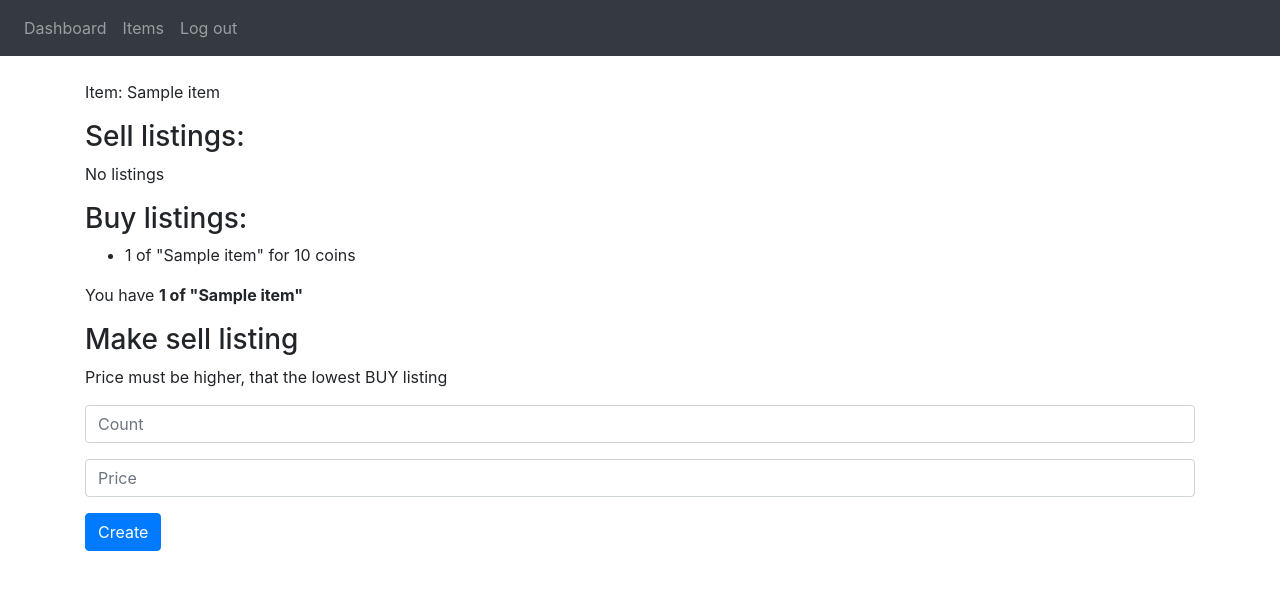
After one commit to michalo2882/auction-house, a Django app: page /inventory/1/sell in a window 1280 px wide. The commit adds this page. Shown: the top 590 px of the page. Run offline with Django 3.2, Linux system fonts and the light colour scheme; a user stored in the database is signed in; tables that the repository leaves empty hold one stand-in row (values such as "Sample post"); some libraries are stand-ins or nearby versions.

Commit message:
create inventory_sell view

```diff
--- /dev/null
+++ b/app/forms.py
@@ -0,0 +1,6 @@
+from django import forms
+
+
+class CreateListingForm(forms.Form):
+    count = forms.IntegerField(label='Count')
+    price = forms.IntegerField(label='Price')
--- a/app/templates/app/dashboard.html
+++ b/app/templates/app/dashboard.html
@@ -26,11 +26,13 @@
         <p>No listings</p>
     {% endif %}
 
-        <h3>Your inventory:</h3>
+    <h3>Your inventory:</h3>
     {% if inventory_items %}
         <ul>
             {% for inventory_item in inventory_items %}
-                <li>{{ inventory_item.description }}</li>
+                <li>{{ inventory_item.description }} <a class="btn btn-sm btn-light"
+                                                        href="{% url 'app:inventory_sell' inventory_item.pk %}">Sell</a>
+                </li>
             {% endfor %}
         </ul>
     {% else %}
--- /dev/null
+++ b/app/templates/app/inventory_sell.html
@@ -0,0 +1,23 @@
+{% extends 'app/base.html' %}
+
+{% block content %}
+    {% include 'app/item_listings_fragment.html' %}
+
+    {% if error_message %}
+        <div class="alert alert-danger" role="alert">{{ error_message }}</div>
+    {% endif %}
+
+    <p>You have <strong>{{ inventory_item.description }}</strong></p>
+    <h3>Make sell listing</h3>
+    <p>Price must be higher, that the lowest BUY listing</p>
+    <form action="{% url 'app:inventory_sell' inventory_item.pk %}" method="post">
+        {% csrf_token %}
+        <div class="form-group">
+            <input type="number" class="form-control" id="listing_count" name="count" placeholder="Count">
+        </div>
+        <div class="form-group">
+            <input type="number" class="form-control" id="listing_count" name="price" placeholder="Price">
+        </div>
+        <input class="btn btn-primary" type="submit" value="Create">
+    </form>
+{% endblock %}
--- /dev/null
+++ b/app/templates/app/item_listings_fragment.html
@@ -0,0 +1,23 @@
+<p>Item: {{ item }}</p>
+
+<h3>Sell listings:</h3>
+{% if sell_listings %}
+    <ul>
+        {% for listing in sell_listings %}
+            <li>{{ listing.description }}</li>
+        {% endfor %}
+    </ul>
+{% else %}
+    <p>No listings</p>
+{% endif %}
+
+<h3>Buy listings:</h3>
+{% if buy_listings %}
+    <ul>
+        {% for listing in buy_listings %}
+            <li>{{ listing.description }}</li>
+        {% endfor %}
+    </ul>
+{% else %}
+    <p>No listings</p>
+{% endif %}
--- a/app/urls.py
+++ b/app/urls.py
@@ -6,4 +6,5 @@ app_name = 'app'
 urlpatterns = [
     path('', views.dashboard, name='dashboard'),
     path('items', views.ItemsView.as_view(), name='items'),
+    path('inventory/<int:pk>/sell', views.inventory_sell, name='inventory_sell'),
 ]
--- a/app/views.py
+++ b/app/views.py
@@ -1,7 +1,9 @@
 from django.contrib.auth.decorators import login_required
-from django.shortcuts import render
+from django.shortcuts import render, get_object_or_404, redirect
 from django.views import generic
 
+from app.errors import FailedToCreateListingError
+from app.forms import CreateListingForm
 from app.models import Wallet, Item, Listing, InventoryItem
 
 
@@ -21,3 +23,30 @@ def dashboard(request):
         'buy_listings': buy_listings,
         'inventory_items': inventory_items,
     })
+
+
+@login_required
+def inventory_sell(request, pk):
+    inventory_item = get_object_or_404(InventoryItem, pk=pk, user=request.user)
+    sell_listings = Listing.objects.filter(item=inventory_item.item, direction=Listing.Direction.SELL).order_by('price')
+    buy_listings = Listing.objects.filter(item=inventory_item.item, direction=Listing.Direction.BUY).order_by('-price')
+    error_message = None
+    if request.method == 'POST':
+        form = CreateListingForm(request.POST)
+        if form.is_valid():
+            try:
+                inventory_item.make_sell_listing(form.cleaned_data['count'],
+                                                 form.cleaned_data['price'])
+                return redirect('app:dashboard')
+            except FailedToCreateListingError as e:
+                error_message = e.msg
+    else:
+        form = CreateListingForm()
+    return render(request, 'app/inventory_sell.html', {
+        'inventory_item': inventory_item,
+        'item': inventory_item.item,
+        'sell_listings': sell_listings,
+        'buy_listings': buy_listings,
+        'form': form,
+        'error_message': error_message
+    })
```
Also changed, not shown: app/tests.py (+28 -0 lines).
